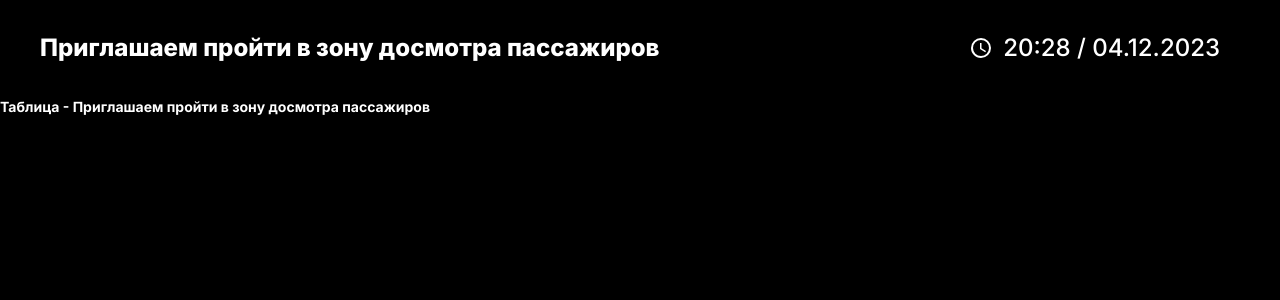
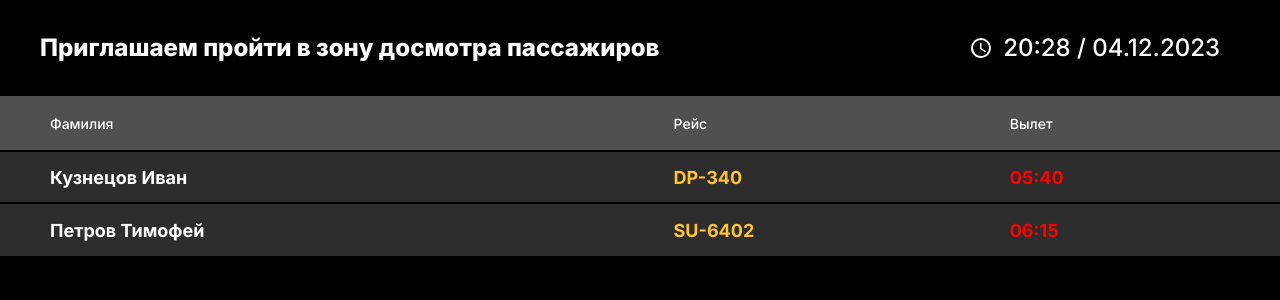
Before and after one commit to bruhno/arpax.panel.frontend, a Vue app: page /invite-to-inspection-area in a window 1280 px wide. Shown: the top 300 px of the page. Built offline with nearby package versions, Linux system fonts and the light colour scheme.

Commit message:
feat: add InviteToInspectionArea

```diff
--- a/src/components/Scoreboard/InviteToInspectionArea/InviteToInspectionArea.vue
+++ b/src/components/Scoreboard/InviteToInspectionArea/InviteToInspectionArea.vue
@@ -1,6 +1,43 @@
 <script setup lang="ts">
-import InviteToInspectionAreaTable from '@/components/Scoreboard/InviteToInspectionArea/InviteToInspectionAreaTable.vue';
 import { PageHeader } from '@/components/PageHeader';
+import { TableComponent } from '@/components/TableComponent';
+import {
+  onMounted,
+  onUnmounted,
+  ref,
+} from 'vue';
+import type { InviteToInspectionAreaItem } from '@/domain/types';
+import { getInviteToInspectionArea } from '@/api';
+
+const tableData = ref<InviteToInspectionAreaItem[]>([]);
+const fetchData = async () => {
+  try {
+    const response = await getInviteToInspectionArea({});
+    if (response !== undefined) {
+      tableData.value = response;
+    } else {
+      tableData.value = [];
+    }
+  } catch {
+    tableData.value = [];
+  }
+};
+
+let intervalId: number;
+
+onMounted(() => {
+  fetchData();
+  intervalId = setInterval(fetchData, 1000) as unknown as number;
+});
+
+onUnmounted(() => {
+  clearInterval(intervalId);
+});
+const headers = [
+  { title: 'Фамилия', key: 'passenger' },
+  { title: 'Рейс', key: 'flightNum' },
+  { title: 'Вылет', key: 'scheduleTime' },
+];
 </script>
 
 <template>
@@ -9,7 +46,12 @@ import { PageHeader } from '@/components/PageHeader';
       title="Приглашаем пройти в зону досмотра пассажиров"
       with-clock
     />
-    <InviteToInspectionAreaTable />
+    <table-component
+      :items="tableData"
+      :headers="headers"
+      :yellow-columns="['flightNum', 'scheduleTime', 'inspection']"
+      time-column-key="scheduleTime"
+    />
   </div>
 </template>
 
--- a/src/components/Scoreboard/InviteToInspectionArea/InviteToInspectionAreaTable.vue
+++ /dev/null
@@ -1,9 +0,0 @@
-<script setup lang="ts"></script>
-
-<template>
-  <div class="greetings">
-    Таблица - Приглашаем пройти в зону досмотра пассажиров
-  </div>
-</template>
-
-<style module lang="scss"></style>
--- a/src/components/TableComponent/TableComponent.vue
+++ b/src/components/TableComponent/TableComponent.vue
@@ -27,16 +27,8 @@ const props = defineProps({
   },
 });
 
-function makeHeaderReadable(key: string): string {
-  return key
-    .replace(/([A-Z])/g, ' $1')
-    .replace(/^./, (str) => str.toUpperCase())
-    .replace(/Num/g, ' Номер')
-    .replace(/Time/g, ' Время');
-}
-
 const computedHeaders = computed(() => props.headers.map((header) => ({
-  text: makeHeaderReadable(header.title),
+  text: header.title,
   value: header.key,
 })));
 </script>
```
Also changed, not shown: 1 other file (tests, documents, lock files or other folders).
